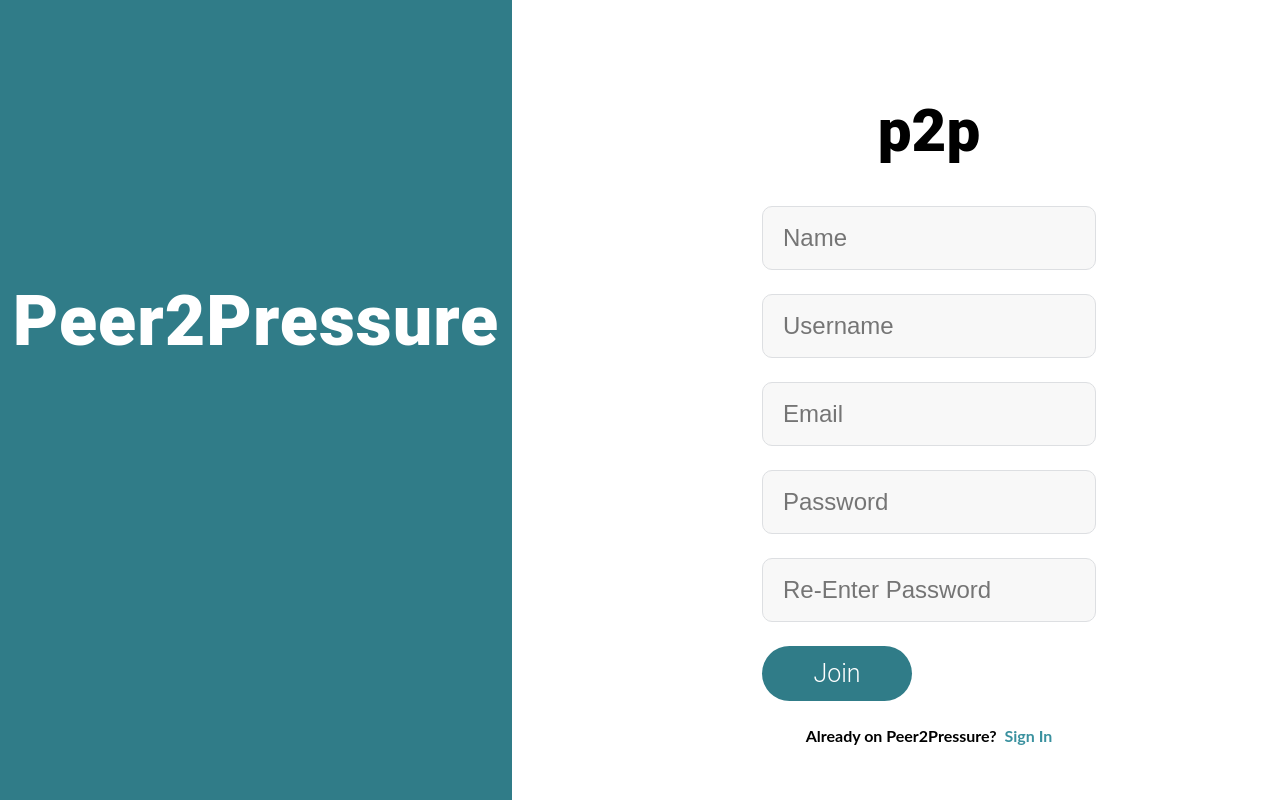
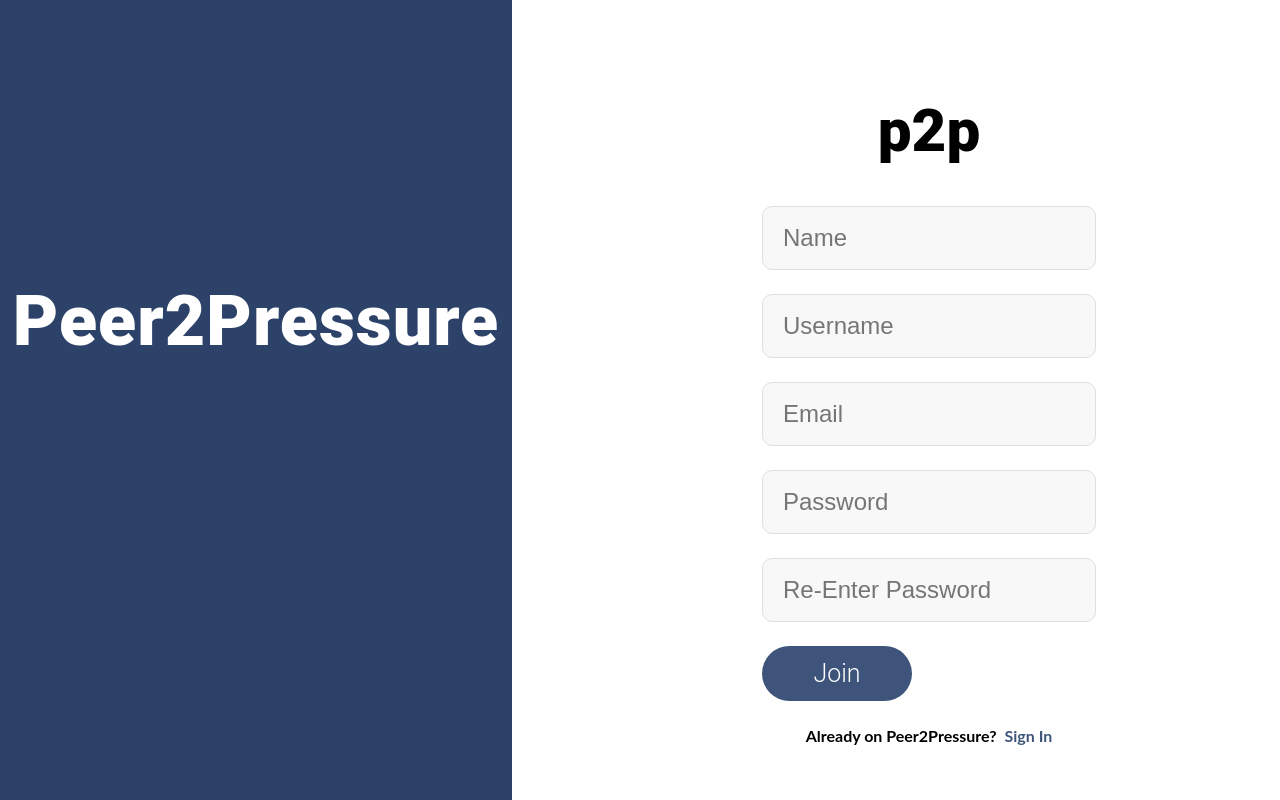
Before and after one commit to Peer2Pressure/Peer2Pressure, a Django app: template backend/templates/core/signup.html in a window 1280 px wide. Run offline with Django 4.2, Linux system fonts and the light colour scheme; the template is opened without the code that fills it, so the values that code supplies are empty.

Commit message:
color scheme

```diff
--- a/backend/static/css/signup.css
+++ b/backend/static/css/signup.css
@@ -26,7 +26,7 @@ body {
 .registerLeft{
     width: 40%;
     justify-content: center;
-    background-color: rgb(48, 124, 136);
+    background-color: #2C4268;
     /* flex: 1;
     display: flex;
     flex-direction: column;
@@ -103,7 +103,7 @@ body {
     width: 150px;
     border-radius: 50px;
     border: none;
-    background-color: rgb(48, 124, 136);
+    background-color: #324a73f0;
     color: white;
     font-size: 25px;
     font-weight: 300;
@@ -112,7 +112,7 @@ body {
 }
 
 .registerButton:hover {
-    background-color: rgba(48, 124, 136, 0.6);
+    background-color: #2C4268;
 }
 
 .registerSigninBox{
@@ -125,7 +125,7 @@ body {
     border: none;
     background-color: transparent;
     font-weight: 600;
-    color: #2977c9;
+    color: #2C4268;
     font-size: 13px;
     cursor: pointer;
 }
@@ -145,11 +145,11 @@ body {
 .register-button-text {
     margin-left: 0.5em;
     font-family: 'Lato', sans-serif;
-    color: rgb(58, 145, 159);
+    color: #324a73f0;
     font-weight: 700;
     text-decoration: none;
 }
 
 .register-button-text:hover {
-    color: rgb(48, 124, 136);
+    color: #2C4268;
 }
```
Also changed, not shown: backend/static/css/signin.css (+5 -5 lines).
